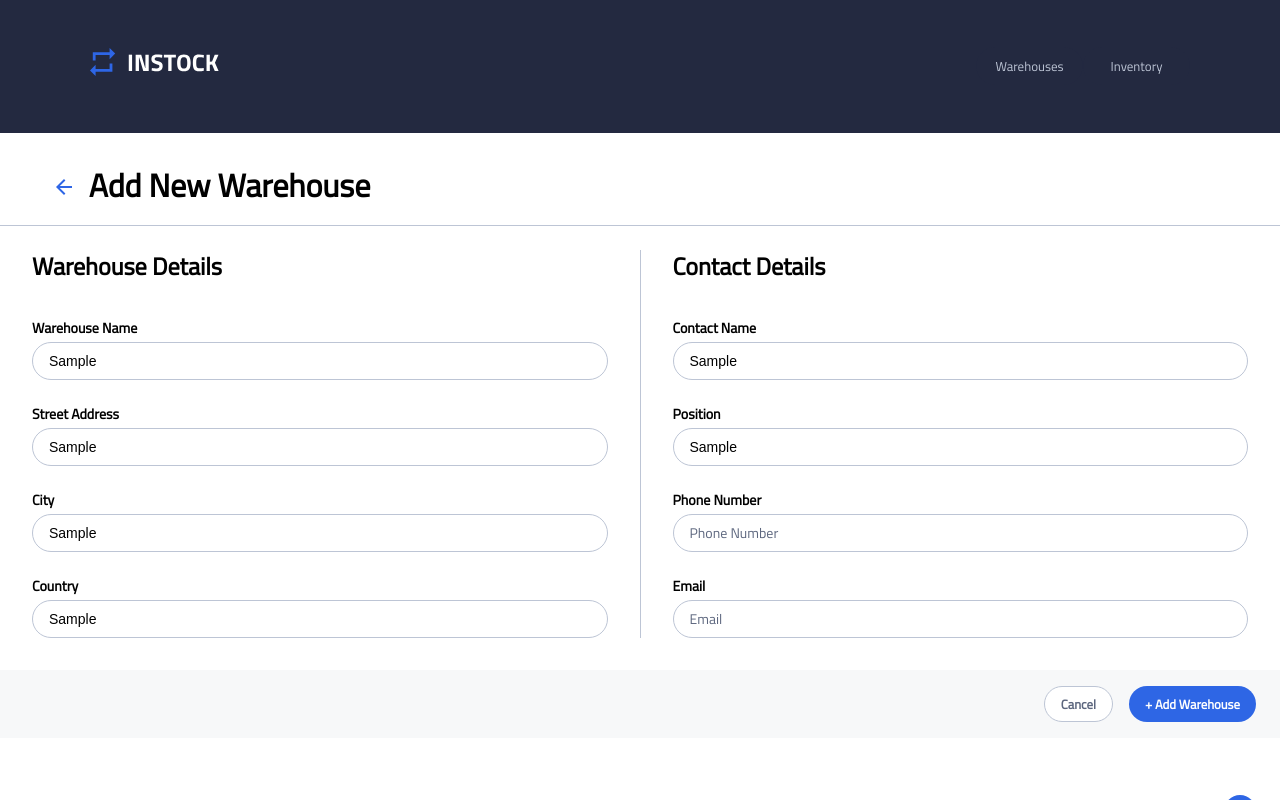
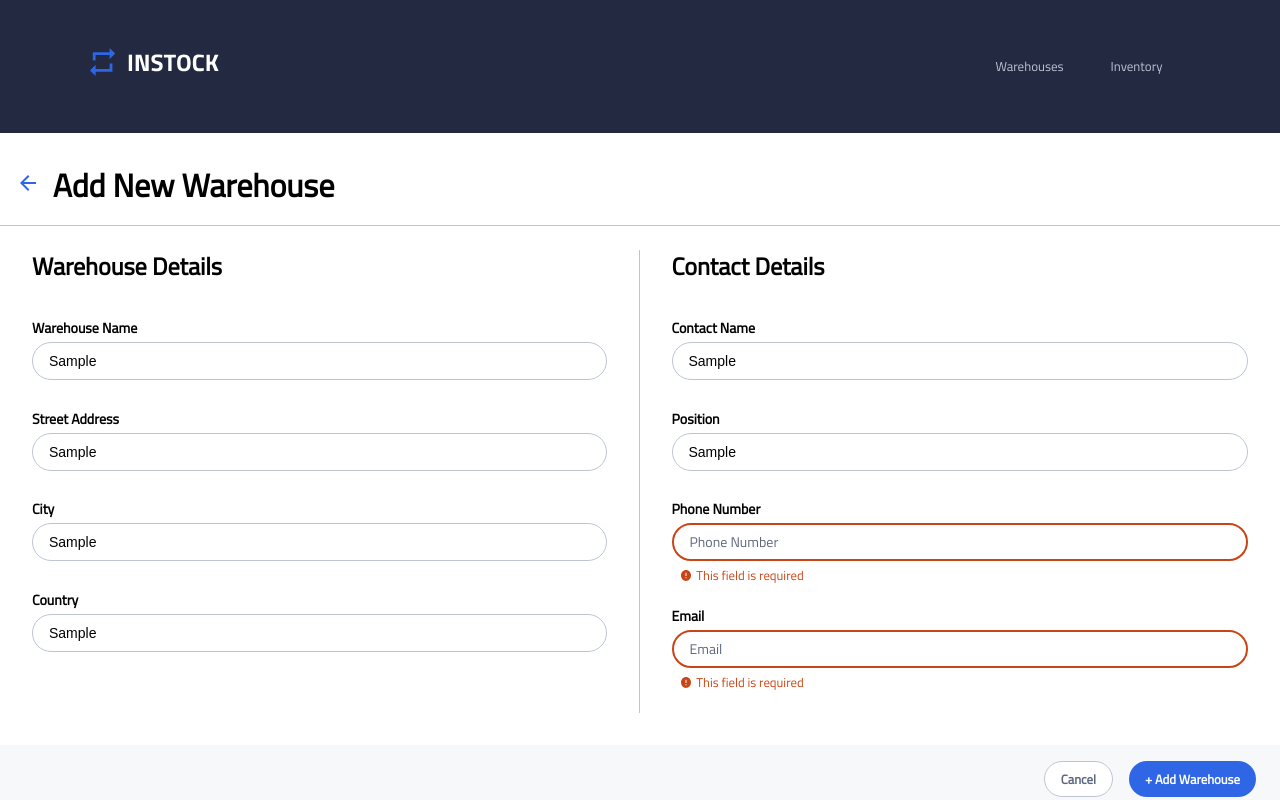
Before and after one commit to emwong101/armstrong-instock, a React (Create React App) app: page / in a window 1280 px wide. Both pictures are taken after typing "Sample", "Sample", "Sample", "Sample", "Sample", "Sample" into the empty fields and a click on the input "+ Add Warehouse". Shown: the top 800 px of the page. Built offline with nearby package versions, Linux system fonts and the light colour scheme.

Commit message:
added validation for warehouse form fields

```diff
--- a/src/components/atoms/warehouseForms/WarehouseForms.js
+++ b/src/components/atoms/warehouseForms/WarehouseForms.js
@@ -1,8 +1,38 @@
 import React from "react";
 import backArrow from "../../../assets/Icons/arrow_back-24px.svg";
+import errorIcon from "../../../assets/Icons/error-24px.svg";
 import "./WarehouseForms.scss";
 
-function WarehouseForms({ title, handleSubmit }) {
+function WarehouseForms({ title, setWarehouseDetails, warehouseDetails }) {
+  const handleSubmit = (event) => {
+    event.preventDefault();
+    const {
+      warehouseName,
+      warehouseAddress,
+      warehouseCity,
+      warehouseCountry,
+      contactName,
+      contactPosition,
+      contactPhone,
+      contactEmail,
+    } = event.target;
+
+    setWarehouseDetails({
+      warehouse_name: warehouseName.value,
+      address: warehouseAddress.value,
+      city: warehouseCity.value,
+      country: warehouseCountry.value,
+      contact_name: contactName.value,
+      contact_position: contactPosition.value,
+      contact_phone: contactPhone.value,
+      contact_email: contactEmail.value,
+    });
+  };
+
+  const focusHandle = (event) => {
+    event.target.classList.remove("show");
+  };
+
   return (
     <>
       <div className="warehouseForm__heading">
@@ -18,38 +48,80 @@ function WarehouseForms({ title, handleSubmit }) {
             Warehouse Name
           </label>
           <input
-            className="warehouseForm__input"
+            className={`warehouseForm__input ${
+              warehouseDetails?.warehouse_name !== "" ? "" : "error"
+            }`}
             id="warehouseName"
             type="text"
             placeholder="Warehouse Name"
           ></input>
+          <label
+            onFocus={focusHandle}
+            htmlFor="warehouseName"
+            className={`hide ${
+              warehouseDetails?.warehouse_name !== "" ? "" : "show"
+            }`}
+          >
+            <img src={errorIcon} className="error__icon" />
+            This field is required
+          </label>
           <label htmlFor="warehouseAddress" className="warehouseForm__label">
             Street Address
           </label>
           <input
+            onFocus={focusHandle}
             id="warehouseAddress"
-            className="warehouseForm__input"
+            className={`warehouseForm__input ${
+              warehouseDetails?.address !== "" ? "" : "error"
+            }`}
             placeholder="Street Address"
             type="text"
           ></input>
+          <label
+            htmlFor="warehouseAddress"
+            className={`hide ${warehouseDetails?.address !== "" ? "" : "show"}`}
+          >
+            <img src={errorIcon} className="error__icon" />
+            This field is required
+          </label>
           <label htmlFor="warehouseCity" className="warehouseForm__label">
             City
           </label>
           <input
+            onFocus={focusHandle}
             id="warehouseCity"
-            className="warehouseForm__input"
+            className={`warehouseForm__input ${
+              warehouseDetails?.city !== "" ? "" : "error"
+            }`}
             type="text"
             placeholder="City"
           ></input>
+          <label
+            htmlFor="warehouseCity"
+            className={`hide ${warehouseDetails?.city !== "" ? "" : "show"}`}
+          >
+            <img src={errorIcon} className="error__icon" />
+            This field is required
+          </label>
           <label htmlFor="warehouseCountry" className="warehouseForm__label">
             Country
           </label>
           <input
+            onFocus={focusHandle}
             id="warehouseCountry"
-            className="warehouseForm__input"
+            className={`warehouseForm__input ${
+              warehouseDetails?.country !== "" ? "" : "error"
+            }`}
             type="text"
             placeholder="Country"
           ></input>
+          <label
+            htmlFor="warehouseCountry"
+            className={`hide ${warehouseDetails?.country !== "" ? "" : "show"}`}
+          >
+            <img src={errorIcon} className="error__icon" />
+            This field is required
+          </label>
         </div>
         <div className="contact">
           <h2 className="warehouseForm__subheading">Contact Details</h2>
@@ -57,38 +129,87 @@ function WarehouseForms({ title, handleSubmit }) {
             Contact Name
           </label>
           <input
+            onFocus={focusHandle}
             id="contactName"
             type="text"
-            className="warehouseForm__input"
+            className={`warehouseForm__input ${
+              warehouseDetails?.contact_name !== "" ? "" : "error"
+            }`}
             placeholder="Contact Name"
-          ></input>
+          ></input>{" "}
+          <label
+            htmlFor="contactName"
+            className={`hide ${
+              warehouseDetails?.contact_name !== "" ? "" : "show"
+            }`}
+          >
+            <img src={errorIcon} className="error__icon" />
+            This field is required
+          </label>
           <label htmlFor="contactPosition" className="warehouseForm__label">
             Position
           </label>
           <input
+            onFocus={focusHandle}
+            htmlFor="contactPosition"
             id="contactPosition"
             type="text"
-            className="warehouseForm__input"
+            className={`warehouseForm__input ${
+              warehouseDetails?.contact_position !== "" ? "" : "error"
+            }`}
             placeholder="Position"
           ></input>
+          <label
+            htmlFor="contactPosition"
+            className={`hide ${
+              warehouseDetails?.contact_position !== "" ? "" : "show"
+            }`}
+          >
+            <img src={errorIcon} className="error__icon" />
+            This field is required
+          </label>
           <label htmlFor="contactPhone" className="warehouseForm__label">
             Phone Number
           </label>
           <input
+            onFocus={focusHandle}
             id="contactPhone"
             type="text"
-            className="warehouseForm__input"
+            className={`warehouseForm__input ${
+              warehouseDetails?.contact_phone !== "" ? "" : "error"
+            }`}
             placeholder="Phone Number"
-          ></input>
+          ></input>{" "}
+          <label
+            htmlFor="contactPhone"
+            className={`hide ${
+              warehouseDetails?.contact_phone !== "" ? "" : "show"
+            }`}
+          >
+            <img src={errorIcon} className="error__icon" />
+            This field is required
+          </label>
           <label htmlFor="contactEmail" className="warehouseForm__label">
             Email
           </label>
           <input
+            onFocus={focusHandle}
             id="contactEmail"
             type="text"
-            className="warehouseForm__input"
+            className={`warehouseForm__input ${
+              warehouseDetails?.contact_email !== "" ? "" : "error"
+            }`}
             placeholder="Email"
-          ></input>
+          ></input>{" "}
+          <label
+            htmlFor="contactEmail"
+            className={`hide ${
+              warehouseDetails?.contact_email !== "" ? "" : "show"
+            }`}
+          >
+            <img src={errorIcon} className="error__icon" />
+            This field is required
+          </label>
         </div>
         <div className="warehouseForm__buttons">
           <input
--- a/src/components/atoms/warehouseForms/WarehouseForms.scss
+++ b/src/components/atoms/warehouseForms/WarehouseForms.scss
@@ -56,7 +56,7 @@
     border: 1px solid colors.$Secondary-light;
     height: 2.25rem;
     padding: 0 1rem;
-    margin-bottom: 1rem;
+    outline-color: colors.$Primary-medium;
 
     &::placeholder {
       color: colors.$Secondary-dark;
@@ -108,6 +108,29 @@
   padding: 0 1.5rem;
 }
 
+.hide {
+  visibility: hidden;
+}
+
+.show {
+  visibility: visible;
+  display: flex;
+  align-items: center;
+  padding-bottom: 1rem;
+  padding-left: 0.5rem;
+  color: colors.$Support-light;
+  font-size: 0.8rem;
+}
+
+.error {
+  border: 2px solid colors.$Support-light;
+
+  &__icon {
+    width: 0.8rem;
+    margin-right: 0.25rem;
+  }
+}
+
 @include breakpoints.tablet {
   .button {
     width: fit-content;
@@ -150,7 +173,6 @@
     }
 
     &__input {
-      margin-bottom: 1.5rem;
       height: 38px;
       font-size: 0.875rem;
 
@@ -178,3 +200,11 @@
     padding: 0 2rem;
   }
 }
+
+@include breakpoints.desktop {
+  .warehouseForm {
+    &__back {
+      padding: 0;
+    }
+  }
+}
--- a/src/components/sections/addWarehouse/AddWarehouse.js
+++ b/src/components/sections/addWarehouse/AddWarehouse.js
@@ -3,39 +3,16 @@ import { useState } from "react";
 import WarehouseForms from "../../atoms/warehouseForms/WarehouseForms";
 
 function AddWarehouse() {
-	const [warehouseDetails, setWarehouseDetails] = useState({});
+  const [warehouseDetails, setWarehouseDetails] = useState(null);
 
-	const handleSubmit = (event) => {
-		event.preventDefault();
-
-		const {
-			warehouseName,
-			warehouseAddress,
-			warehouseCity,
-			warehouseCountry,
-			contactName,
-			contactPosition,
-			contactPhone,
-			contactEmail,
-		} = event.target;
-
-		setWarehouseDetails({
-			warehouse_name: warehouseName.value,
-			address: warehouseAddress.value,
-			city: warehouseCity.value,
-			country: warehouseCountry.value,
-			contact_name: contactName.value,
-			contact_position: contactPosition.value,
-			contact_phone: contactPhone.value,
-			contact_email: contactEmail.value,
-		});
-	};
   console.log(warehouseDetails);
   return (
     <>
       <WarehouseForms
         title="Add New Warehouse"
-				handleSubmit={handleSubmit}
+        //   handleSubmit={handleSubmit}
+        setWarehouseDetails={setWarehouseDetails}
+        warehouseDetails={warehouseDetails}
       />
     </>
   );
```
Lines whose indentation alone changed are shown as unchanged.
